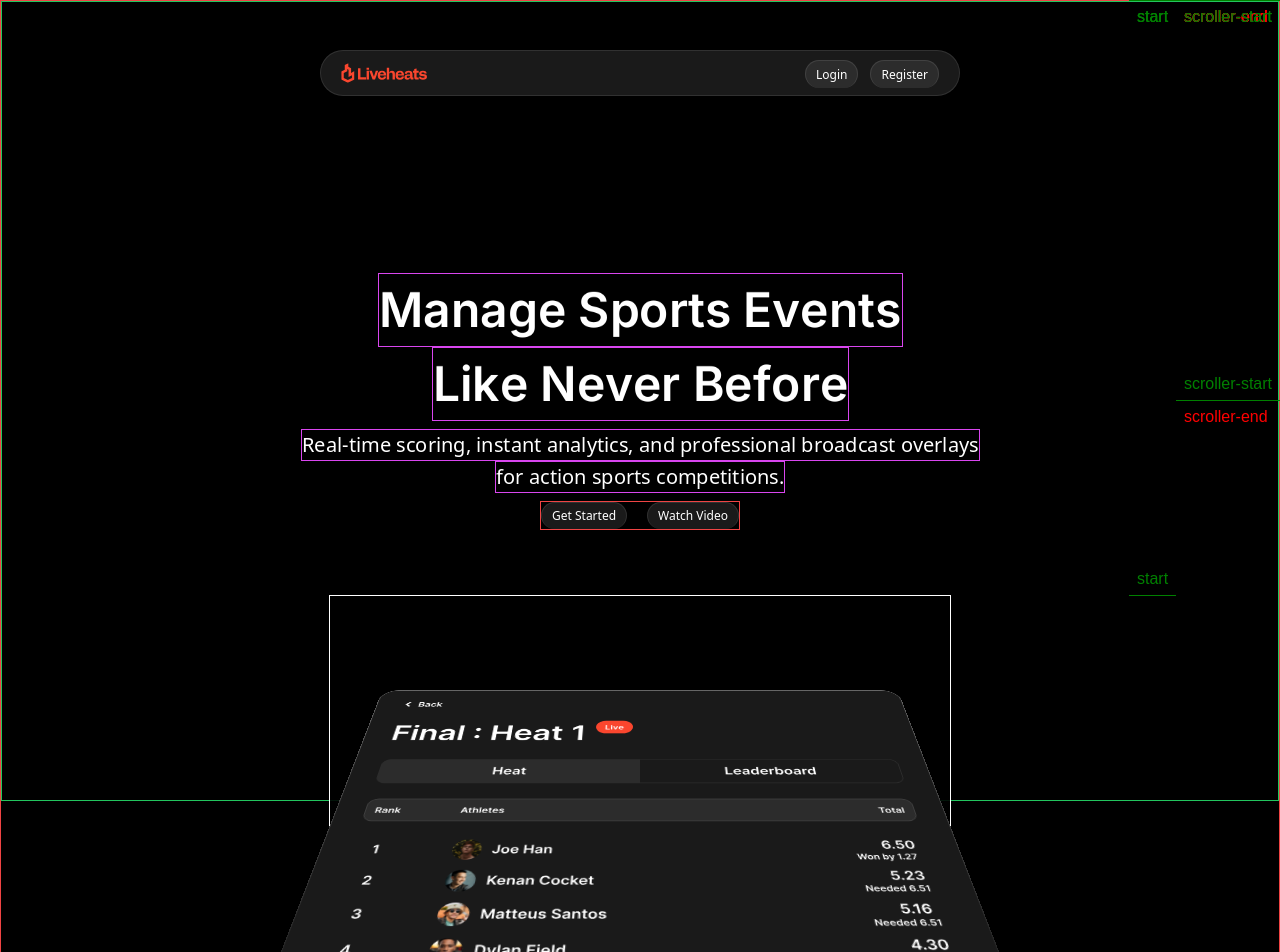
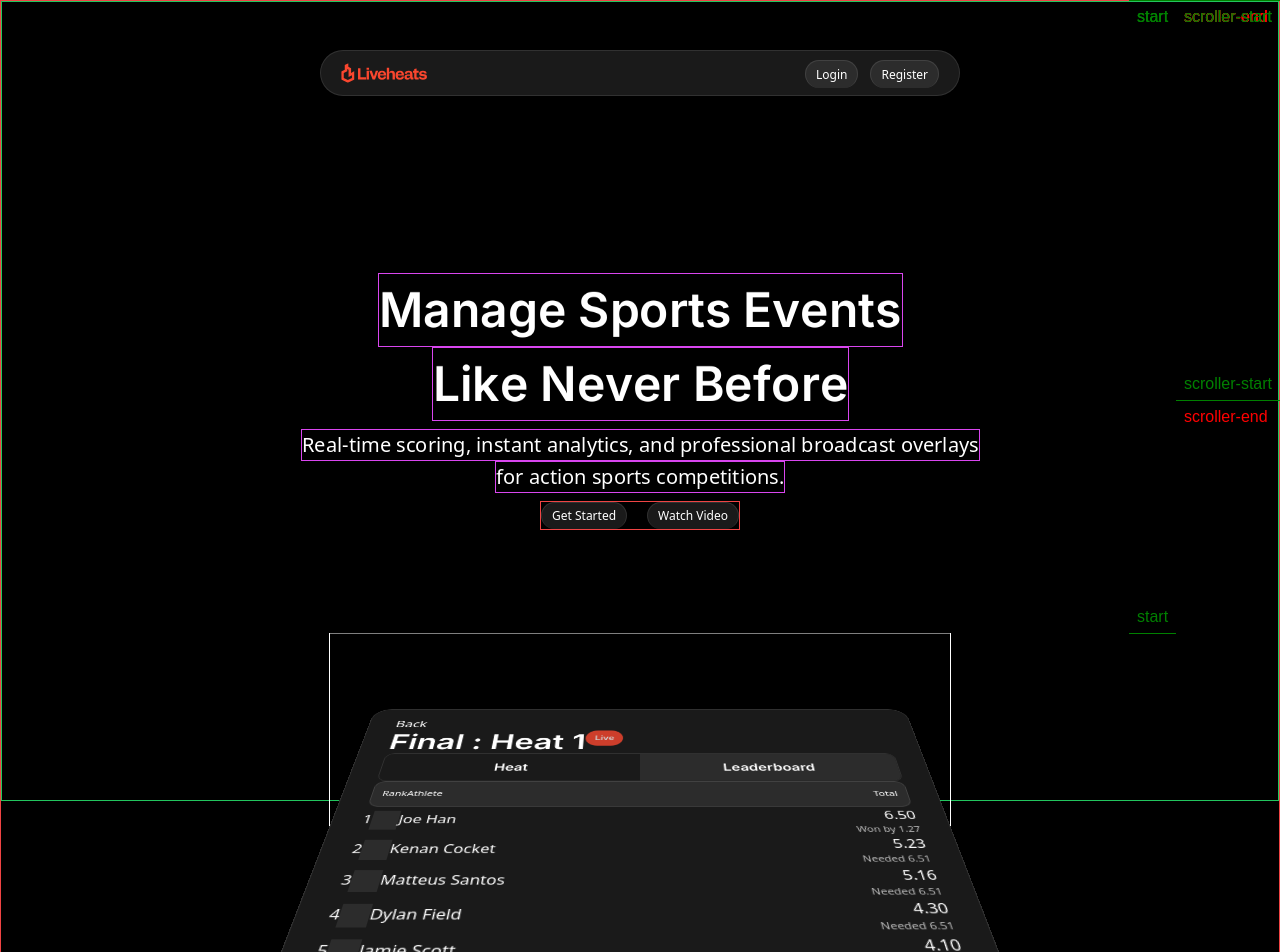
Before and after one commit to epenflow/liveheats, a Next.js app: page / in a window 1280 px wide. Shown: the top 952 px of the page. Built offline with nearby package versions, Linux system fonts and the light colour scheme.

Commit message:
feat(heat): implement button hover animations and enhance layout structure

```diff
--- /dev/null
+++ b/src/components/base/heat/base.css
@@ -0,0 +1,131 @@
+@tailwind components;
+
+@layer components {
+	.heat-container {
+		perspective: 100vh;
+		opacity: 100;
+		width: fit-content;
+		height: fit-content;
+		transform: translate(0%, -50%);
+		position: relative;
+		opacity: 0;
+		will-change: opacity;
+	}
+	.heat {
+		padding: 15px 30px;
+		width: 620px;
+		/* height: 420px; */
+		background-color: var(--grey-200);
+		border-radius: 20px;
+		display: flex;
+		flex-direction: column;
+		gap: 24;
+		border: 1px solid rgb(255 255 255 / 0.1);
+		transform: rotateX(45deg);
+		will-change: transform, opacity;
+	}
+
+	.heat-session {
+		display: flex;
+		gap: 10;
+		align-items: flex-start;
+	}
+	.heat-session p {
+		@apply text-4xl font-semibold font-inter;
+	}
+	.heat-session button {
+		@apply text-[11px] font-inter font-semibold animate-pulse;
+		padding: 5px 10px;
+		background-color: var(--red-primary);
+		border-radius: 20px;
+		text-align: center;
+	}
+	.heat-button {
+		display: flex;
+		justify-content: center;
+		position: relative;
+		overflow: clip;
+		border-radius: 10px;
+		border: 1px solid rgb(255 255 255 / 0.1);
+		perspective: 100vh;
+	}
+	.heat-button button {
+		@apply basis-full font-semibold font-inter;
+		font-size: 16px;
+		padding: 10px 20px;
+		position: relative;
+		z-index: 10;
+	}
+	.button-hover {
+		position: absolute;
+		height: 100%;
+		background-color: var(--grey-100);
+		padding: 10px 20px;
+		max-width: 100%;
+		width: 50%;
+		will-change: left;
+	}
+
+	/* .heat-button button:nth-child(1) {
+		background-color: var(--grey-100);
+		border-top-left-radius: 10px;
+		border-bottom-left-radius: 10px;
+	}
+	.heat-button button:nth-child(1):hover {
+		background-color: var(--grey-200);
+		border: 1px solid var(--grey-100);
+	}
+	.heat-button button:nth-child(2) {
+		border: 1px solid var(--grey-100);
+		border-left: none;
+		border-top-right-radius: 10px;
+		border-bottom-right-radius: 10px;
+	} */
+	.heat-ranking {
+		padding: 10px;
+		display: flex;
+		justify-content: space-between;
+		align-content: center;
+		background-color: var(--grey-100);
+		border-radius: 10px;
+		font-size: 11px;
+		border: 1px solid rgb(255 255 255 / 0.1);
+	}
+	.heat-ranking div {
+		display: flex;
+		gap: 50;
+	}
+
+	.ranking-outer {
+		display: flex;
+		flex-direction: column;
+	}
+	.ranking-inner {
+		display: flex;
+		align-items: center;
+		justify-content: space-between;
+	}
+	.ranking-details {
+		display: flex;
+		gap: 50;
+	}
+	.ranking-info {
+		display: flex;
+		gap: 10;
+	}
+	.ranking-avatar {
+		height: 27px;
+		width: 27px;
+		border-radius: 99999;
+		background-color: var(--grey-100);
+	}
+	.ranking-points {
+		display: flex;
+		flex-direction: column;
+		text-align: end;
+	}
+	.ranking-difference {
+		@apply text-white/70;
+		font-size: 11px;
+	}
+}
--- a/src/components/base/heat/hoc.tsx
+++ b/src/components/base/heat/hoc.tsx
@@ -37,11 +37,12 @@ export default function <T extends object>(Component: React.ComponentType<T & Pr
 		// Reveal
 		useGSAP(
 			() => {
+				const step = scope.current!.querySelector('[data-step]');
 				gsap.timeline()
 					.to(scope.current, {
 						opacity: 1,
 					})
-					.from('img', {
+					.from(step, {
 						yPercent: -100,
 						rotateX: 0,
 						autoAlpha: 0,
@@ -50,6 +51,36 @@ export default function <T extends object>(Component: React.ComponentType<T & Pr
 			},
 			{ scope },
 		);
+
+		useGSAP(
+			() => {
+				const heatButton = scope.current!.querySelector('.heat-button');
+				const buttonHover = scope.current!.querySelector('.button-hover');
+				const buttons = heatButton!.querySelectorAll('button');
+
+				gsap.set(buttonHover, {
+					left: buttons[1].offsetLeft,
+				});
+
+				buttons.forEach((button, index) => {
+					button.addEventListener('mouseenter', () => {
+						console.log(button.getBoundingClientRect().width);
+						gsap.to(buttonHover, {
+							left: button.offsetLeft,
+							ease: 'sine.inOut',
+						});
+					});
+					button.addEventListener('mouseleave', () => {
+						gsap.to(buttonHover, {
+							left: buttons[1].offsetLeft,
+							ease: 'sine.inOut',
+						});
+					});
+				});
+			},
+			{ scope },
+		);
+
 		return <Component {...{ ...props, scope }} />;
 	};
 }
--- a/src/components/base/heat/index.tsx
+++ b/src/components/base/heat/index.tsx
@@ -1,30 +1,101 @@
-'use client';
-
 import flags from '@/libs/flags';
 import cn from '@/libs/utils/cn';
-import Image from 'next/image';
-import type React from 'react';
+import React from 'react';
+import './base.css';
 import hoc, { type Props } from './hoc';
 
 const Heat: React.FC<Props> = ({ scope }) => {
+	const { ranking } = resources;
 	return (
 		<div
 			ref={scope}
-			className={cn(
-				'[perspective:100vh] opacity-0 bg-gradient-to-t from-black via-black to-transparent z-10 relative -translate-y-1/2',
-				flags['border'] && 'border border-white',
-			)}>
-			<Image
+			className={cn(flags['border'] && 'border border-white', 'heat-container')}>
+			<div
 				data-step
-				src={'/Heat.svg'}
-				alt="heat"
-				width={0}
-				height={0}
-				sizes="100vh"
-				style={{ willChange: 'transform, opacity' }}
-				className="w-auto [transform:rotateX(45deg)] h-[458px] object-contain"
-			/>
+				className="heat">
+				<div>Back</div>
+				<div className="heat-session">
+					<p>Final : Heat 1</p>
+					<button>Live</button>
+				</div>
+				<div className="heat-button">
+					<button data-button>Heat</button>
+					<button data-button>Leaderboard</button>
+					<div className="button-hover" />
+				</div>
+				<div className="heat-ranking">
+					<div>
+						<p>Rank</p>
+						<p>Athlete</p>
+					</div>
+					<p>Total</p>
+				</div>
+				<div className="ranking-outer">
+					{ranking.map(({ no, avatar, difference, name, point }) => (
+						<div
+							key={no}
+							className="ranking-inner">
+							<div className="ranking-details">
+								<p>{no}</p>
+								<div className="ranking-info">
+									<div className="ranking-avatar" />
+									<p>{name}</p>
+								</div>
+							</div>
+							<div className="ranking-points">
+								<p>{point}</p>
+								<p className="ranking-difference">{difference}</p>
+							</div>
+						</div>
+					))}
+				</div>
+			</div>
 		</div>
 	);
 };
+const resources = {
+	ranking: [
+		{
+			no: 1,
+			avatar: 'path/to/joe_han_avatar.jpg',
+			name: 'Joe Han',
+			point: '6.50',
+			difference: 'Won by 1.27',
+		},
+		{
+			no: 2,
+			avatar: 'path/to/kenan_cocket_avatar.jpg',
+			name: 'Kenan Cocket',
+			point: '5.23',
+			difference: 'Needed 6.51',
+		},
+		{
+			no: 3,
+			avatar: 'path/to/matteus_santos_avatar.jpg',
+			name: 'Matteus Santos',
+			point: '5.16',
+			difference: 'Needed 6.51',
+		},
+		{
+			no: 4,
+			avatar: 'path/to/dylan_field_avatar.jpg',
+			name: 'Dylan Field',
+			point: '4.30',
+			difference: 'Needed 6.51',
+		},
+		{
+			no: 5,
+			avatar: 'path/to/jamie_scott_avatar.jpg',
+			name: 'Jamie Scott',
+			point: '4.10',
+			difference: 'Needed 6.51',
+		},
+	] satisfies Array<{
+		no: number;
+		avatar: string;
+		name: string;
+		point: string;
+		difference: string;
+	}>,
+};
 export default hoc(Heat);
--- /dev/null
+++ b/src/components/base/heat/proto.tsx
@@ -0,0 +1,30 @@
+'use client';
+
+import flags from '@/libs/flags';
+import cn from '@/libs/utils/cn';
+import Image from 'next/image';
+import type React from 'react';
+import hoc, { type Props } from './hoc';
+
+const Heat: React.FC<Props> = ({ scope }) => {
+	return (
+		<div
+			ref={scope}
+			className={cn(
+				'[perspective:100vh] opacity-0 bg-gradient-to-t from-black via-black to-transparent z-10 relative -translate-y-1/2',
+				flags['border'] && 'border border-white',
+			)}>
+			<Image
+				data-step
+				src={'/Heat.svg'}
+				alt="heat"
+				width={0}
+				height={0}
+				sizes="100vh"
+				style={{ willChange: 'transform, opacity' }}
+				className="w-auto [transform:rotateX(45deg)] h-[458px] object-contain"
+			/>
+		</div>
+	);
+};
+export default hoc(Heat);
--- a/src/components/views/hero/base.css
+++ b/src/components/views/hero/base.css
@@ -67,7 +67,7 @@
 		@apply bg-gradient-to-t from-black via-transparent to-transparent;
 		/* background-color: whitesmoke; */
 		width: 100%;
-		height: 458px;
+		height: calc(458px / 2);
 		bottom: 0px;
 		left: 0px;
 		position: absolute;
```
